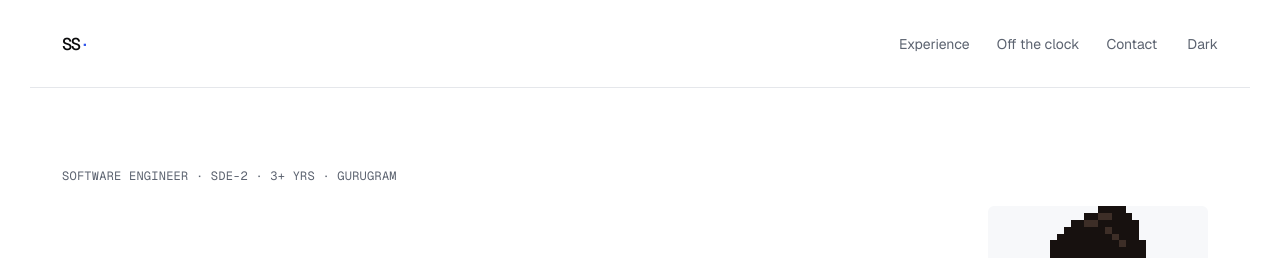
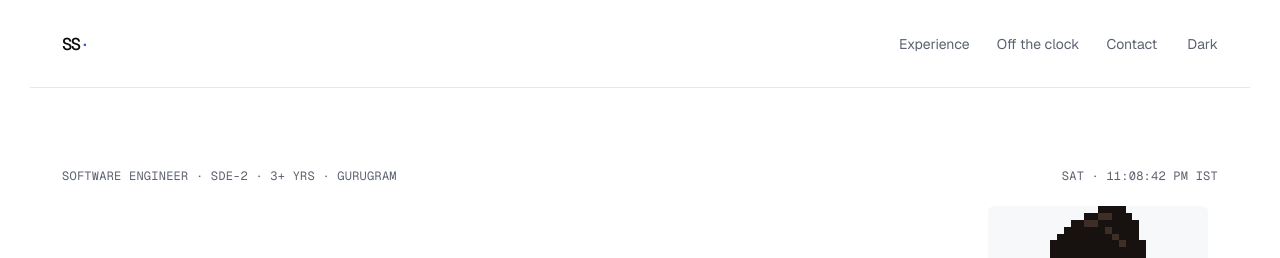
Before and after one commit to Shubham242000/portfolio-webste, a React (Vite) app: page / in a window 1280 px wide. Shown: the top 258 px of the page. Built offline with nearby package versions, Linux system fonts and the light colour scheme.

Commit message:
code changes

```diff
--- /dev/null
+++ b/components/AwayTitle.jsx
@@ -0,0 +1,21 @@
+import { useEffect } from "react";
+
+const AWAY_TITLE = "i noticed you left";
+
+const AwayTitle = () => {
+  useEffect(() => {
+    const original = document.title;
+    const onVisibility = () => {
+      document.title = document.hidden ? AWAY_TITLE : original;
+    };
+    document.addEventListener("visibilitychange", onVisibility);
+    return () => {
+      document.removeEventListener("visibilitychange", onVisibility);
+      document.title = original;
+    };
+  }, []);
+
+  return null;
+};
+
+export default AwayTitle;
--- /dev/null
+++ b/components/Clock.jsx
@@ -0,0 +1,31 @@
+import { useEffect, useState } from "react";
+
+// Shubham's local time in Gurugram (IST), ticking live — a small "a real person is
+// behind this" signal for the hero status row. Always shows IST regardless of where
+// the visitor is, so it reads as my clock, not theirs.
+const formatter = new Intl.DateTimeFormat("en-US", {
+  timeZone: "Asia/Kolkata",
+  weekday: "short",
+  hour: "numeric",
+  minute: "2-digit",
+  second: "2-digit",
+  hour12: true,
+});
+
+const Clock = ({ className = "eyebrow clock" }) => {
+  const [now, setNow] = useState(() => Date.now());
+
+  useEffect(() => {
+    const id = setInterval(() => setNow(Date.now()), 1000);
+    return () => clearInterval(id);
+  }, []);
+
+  // e.g. "THU · 5:12:47 PM IST" (CSS uppercases it to match the eyebrow).
+  const part = (parts, type) => parts.find((p) => p.type === type)?.value ?? "";
+  const parts = formatter.formatToParts(now);
+  const label = `${part(parts, "weekday")} · ${part(parts, "hour")}:${part(parts, "minute")}:${part(parts, "second")} ${part(parts, "dayPeriod")} IST`;
+
+  return <div className={className} aria-label={`Current time in Gurugram, ${label}`}>{label}</div>;
+};
+
+export default Clock;
--- a/index.html
+++ b/index.html
@@ -1,17 +1,20 @@
 <!DOCTYPE html>
 <html lang="en">
+
 <head>
   <meta charset="UTF-8" />
   <meta name="viewport" content="width=device-width, initial-scale=1.0" />
-    <meta name="description" content="Shubham Shrivastava is a software engineer at PayPay India building products for the web, from payment flows to AI interfaces." />
+  <meta name="description"
+    content="Shubham Shrivastava is a software engineer at PayPay India building products for the web, from payment flows to AI interfaces." />
   <link rel="icon" type="image/svg+xml" href="/favicon.svg" />
   <link rel="canonical" href="https://shubham-shrivastava.vercel.app/" />
-    <title>Shubham Shrivastava — Software Engineer</title>
+  <title>shubham shrivastava</title>
 
   <meta property="og:type" content="website" />
   <meta property="og:url" content="https://shubham-shrivastava.vercel.app/" />
-    <meta property="og:title" content="Shubham Shrivastava — Software Engineer" />
-    <meta property="og:description" content="Software engineer (SDE-2) at PayPay India. I build products for the web, from payment flows to AI interfaces." />
+  <meta property="og:title" content="shubham shrivastava" />
+  <meta property="og:description"
+    content="Software engineer (SDE-2) at PayPay India. I build products for the web, from payment flows to AI interfaces." />
   <meta property="og:image" content="https://shubham-shrivastava.vercel.app/og.png" />
   <meta property="og:image:width" content="1200" />
   <meta property="og:image:height" content="630" />
@@ -19,7 +22,8 @@
 
   <meta name="twitter:card" content="summary_large_image" />
   <meta name="twitter:title" content="Shubham Shrivastava — Software Engineer" />
-    <meta name="twitter:description" content="Software engineer (SDE-2) at PayPay India. I build products for the web, from payment flows to AI interfaces." />
+  <meta name="twitter:description"
+    content="Software engineer (SDE-2) at PayPay India. I build products for the web, from payment flows to AI interfaces." />
   <meta name="twitter:image" content="https://shubham-shrivastava.vercel.app/og.png" />
 
   <script type="application/ld+json">
@@ -45,17 +49,20 @@
   <script>
     try {
       var stored = localStorage.getItem("theme");
-      } catch (error) {}
+    } catch (error) { }
     document.documentElement.dataset.theme = stored || (matchMedia("(prefers-color-scheme: dark)").matches ? "dark" : "light");
   </script>
   <link rel="preconnect" href="https://fonts.googleapis.com" />
   <link rel="preconnect" href="https://fonts.gstatic.com" crossorigin />
-    <link rel="stylesheet" href="https://fonts.googleapis.com/css2?family=Geist:wght@400;500;600&family=Geist+Mono:wght@400;500&display=swap" />
+  <link rel="stylesheet"
+    href="https://fonts.googleapis.com/css2?family=Geist:wght@400;500;600&family=Geist+Mono:wght@400;500&display=swap" />
 </head>
+
 <body>
   <div id="root"></div>
   <!-- Piixpal: tiny pixel companion (registers the <piix-pal> web component). -->
   <script defer src="https://cdn.jsdelivr.net/npm/piixpal@0.4/piixpal.min.js"></script>
   <script type="module" src="/src/main.jsx"></script>
 </body>
+
 </html>
--- a/src/App.css
+++ b/src/App.css
@@ -136,6 +136,21 @@ nav a:hover,
     font: 12px "Geist Mono", ui-monospace, monospace;
     letter-spacing: .02em;
     text-transform: uppercase;
+}
+
+/* Hero status row: role eyebrow on the left, live local time on the right. */
+.hero-status {
+    display: flex;
+    justify-content: space-between;
+    align-items: baseline;
+    gap: 16px;
+    flex-wrap: wrap;
+}
+
+/* Live clock — reuses .eyebrow type; tabular figures so it doesn't jitter as digits tick. */
+.clock {
+    font-variant-numeric: tabular-nums;
+    white-space: nowrap;
 }
 
 .hero-grid {
--- a/src/App.jsx
+++ b/src/App.jsx
@@ -6,6 +6,8 @@ import CapabilitiesSection from "../components/CapabilitiesSection";
 import ContactSection from "../components/ContactSection";
 import OffTheClockSection from "../components/OffTheClockSection";
 import DecodeText from "../components/DecodeText";
+import Clock from "../components/Clock";
+import AwayTitle from "../components/AwayTitle";
 import "./App.css";
 
 const readStoredTheme = () => {
@@ -62,6 +64,7 @@ function App() {
   };
 
   return <div className="site">
+    <AwayTitle />
     <header className="topbar">
       <a className="wordmark" href="#top" aria-label="Shubham Shrivastava, home">SS<span>·</span></a>
       <nav aria-label="Main navigation"><a href="#experience">Experience</a><a href="#off-the-clock">Off the clock</a><a href="#contact">Contact</a></nav>
@@ -70,7 +73,10 @@ function App() {
 
     <main>
       <section className="hero" id="top">
-        <DecodeText className="eyebrow" text="Software engineer · SDE-2 · 3+ yrs · Gurugram" />
+        <div className="hero-status">
+          <DecodeText className="eyebrow" text="Software engineer · SDE-2 · 3+ yrs · Gurugram" />
+          <Clock />
+        </div>
         <div className="hero-grid">
           <h1>I build things<br />for the web.<piix-pal pal="bitbug" scale="4"></piix-pal></h1>
           <div className="hero-aside">
```
Lines whose indentation alone changed are shown as unchanged.
